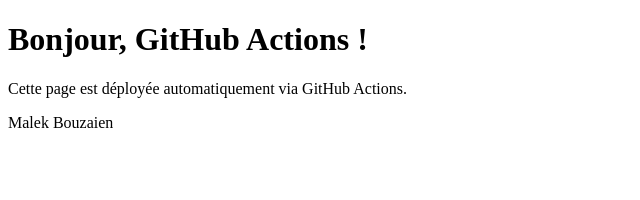
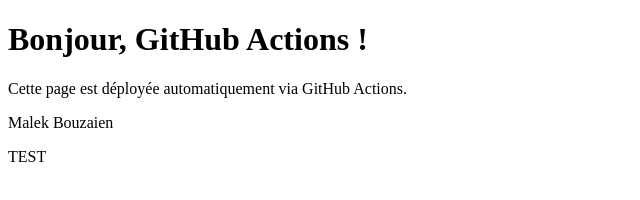
Before and after one commit to MaBouz/tp-web-html, a plain HTML site: page index.html in a window 1280 px wide. Shown: the full height of the page, 0-640 px from the left. Drawn offline with Linux system fonts and the light colour scheme.

Commit message:
Ajout de la page HTML

```diff
--- a/index.html
+++ b/index.html
@@ -7,6 +7,7 @@
 <body>
     <h1>Bonjour, GitHub Actions !</h1>
     <p>Cette page est déployée automatiquement via GitHub Actions.</p>
-	Malek Bouzaien
+	<p>Malek Bouzaien</p>
+	<p>TEST</p>
 </body>
 </html>
```
